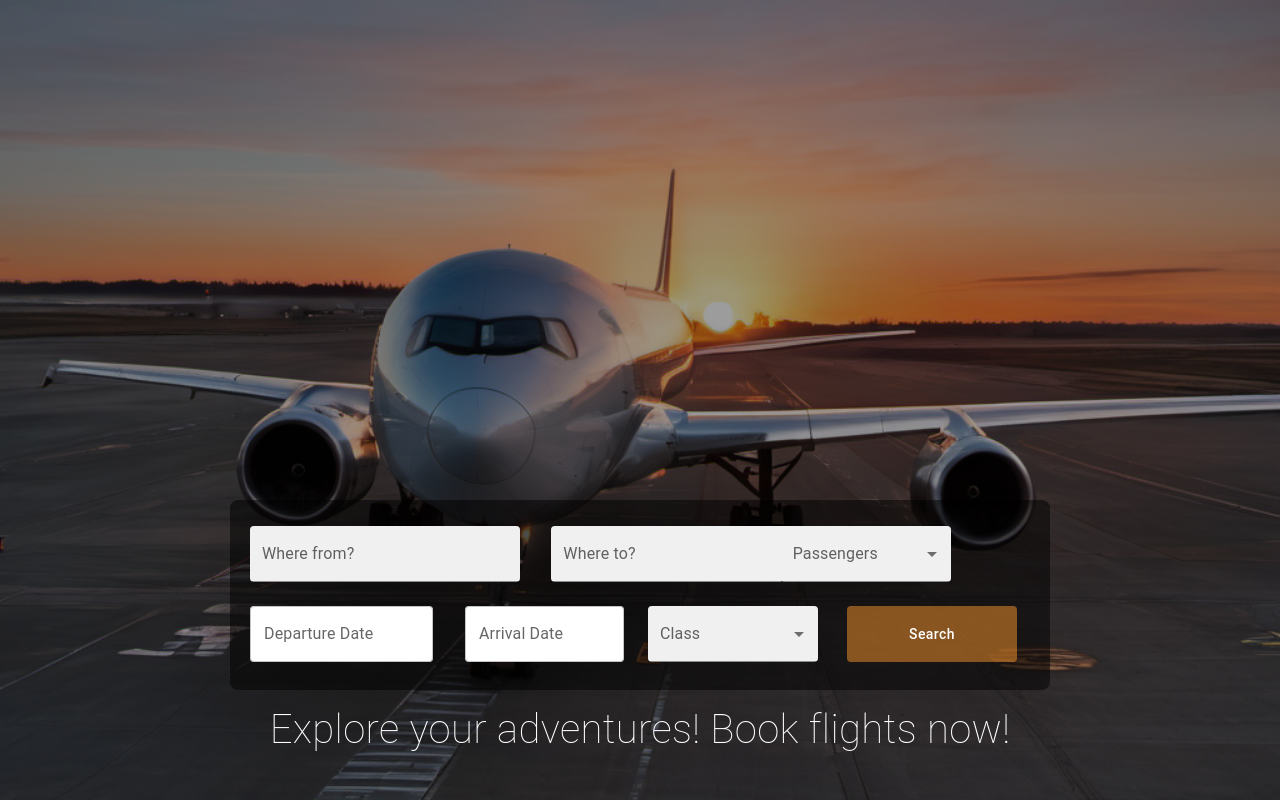
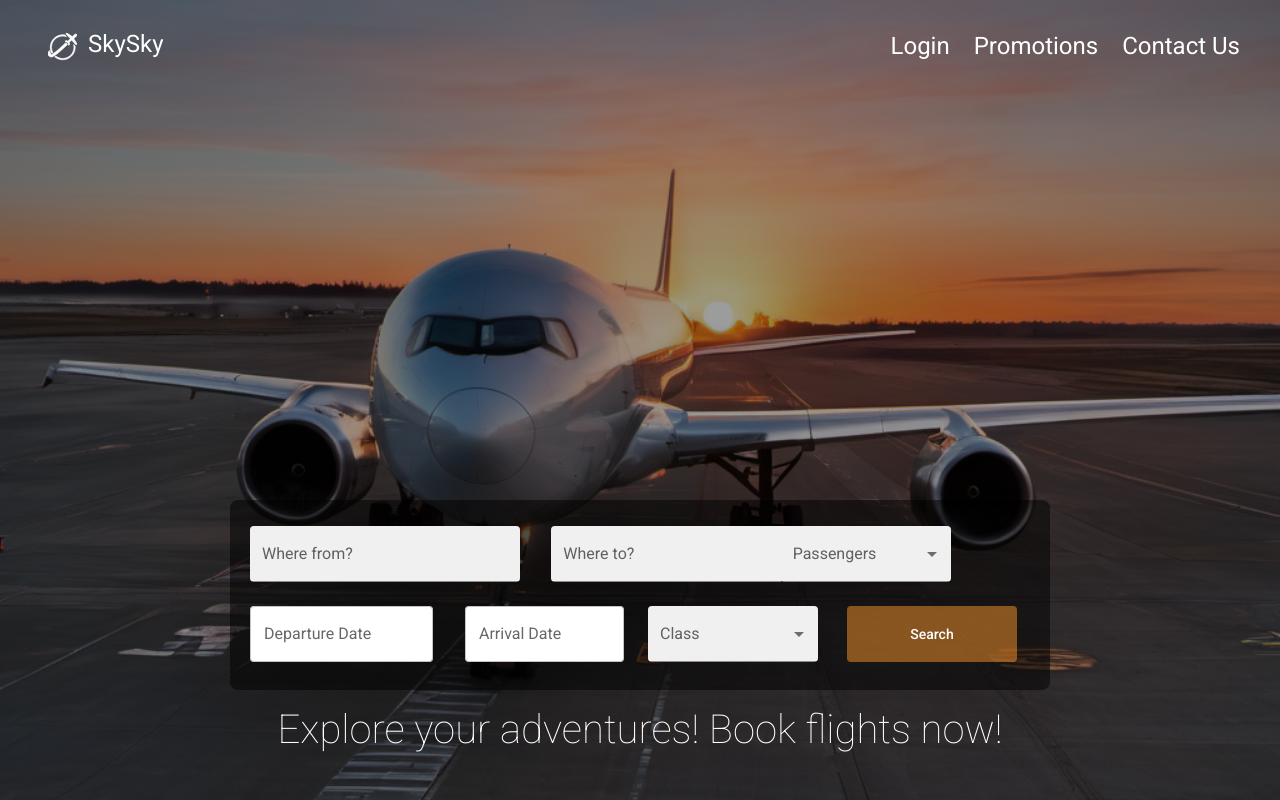
Before and after one commit to sashasupron/ticket-search, a Next.js app: page / in a window 1280 px wide. Built offline with nearby package versions, Linux system fonts and the light colour scheme.

Commit message:
Add navbar to layout

```diff
--- a/src/app/layout.tsx
+++ b/src/app/layout.tsx
@@ -1,24 +1,18 @@
-import type { Metadata } from "next";
-import localFont from "next/font/local";
+"use client";
 import "./globals.css";
 
+import "@/components/App.css";
+import { createTheme, ThemeProvider } from "@mui/material/styles";
+import React from "react";
+
+import NavBar from "@/components/navigation/navigation";
 import "./index.css";
 
-const geistSans = localFont({
-  src: "./fonts/GeistVF.woff",
-  variable: "--font-geist-sans",
-  weight: "100 900",
+const theme = createTheme({
+  typography: {
+    fontFamily: "Roboto, sans-serif",
+  },
 });
-const geistMono = localFont({
-  src: "./fonts/GeistMonoVF.woff",
-  variable: "--font-geist-mono",
-  weight: "100 900",
-});
-
-export const metadata: Metadata = {
-  title: "Create Next App",
-  description: "Generated by create next app",
-};
 
 export default function RootLayout({
   children,
@@ -27,10 +21,11 @@ export default function RootLayout({
 }>) {
   return (
     <html lang="en">
-      <body
-        className={`${geistSans.variable} ${geistMono.variable} antialiased`}
-      >
-        {children}
+      <body>
+        <ThemeProvider theme={theme}>
+          <NavBar />
+          {children}
+        </ThemeProvider>
       </body>
     </html>
   );
--- a/src/components/App.tsx
+++ b/src/components/App.tsx
@@ -1,22 +1,15 @@
-import React from 'react';
-import MainPage from './main-page/main_page';
-import './App.css';
-import NavBar from './navigation/navigation';
-import Tekst from './main-page/temp';
-import { createTheme, ThemeProvider } from '@mui/material/styles';
-
-const theme = createTheme({
-  typography: {
-      fontFamily: 'Roboto, sans-serif',
-  },
-});
+import { ThemeProvider } from "@mui/material/styles";
+import "./App.css";
+import MainPage from "./main-page/main_page";
+import Tekst from "./main-page/temp";
+import NavBar from "./navigation/navigation";
 
 function App() {
   return (
     <ThemeProvider theme={theme}>
-        <NavBar />
-        <MainPage />
-        <Tekst />
+      <NavBar />
+      <MainPage />
+      <Tekst />
     </ThemeProvider>
   );
 }
--- a/src/components/navigation/navigation.tsx
+++ b/src/components/navigation/navigation.tsx
@@ -1,7 +1,8 @@
-import React, { useState, useEffect } from 'react';
-import { AppBar, Toolbar, Typography, SvgIcon, Box } from '@mui/material';
-import './navigation.css';
-import airplaneIcon from './airplane-travelling-around-earth-svgrepo-com.svg';
+import { AppBar, Box, SvgIcon, Toolbar, Typography } from "@mui/material";
+import Image from "next/image";
+import { useEffect, useState } from "react";
+import airplaneIcon from "./airplane-travelling-around-earth-svgrepo-com.svg";
+import "./navigation.css";
 
 export default function NavBar() {
   const [isScrolled, setIsScrolled] = useState(false); // Состояние для отслеживания прокрутки
@@ -16,42 +17,65 @@ export default function NavBar() {
       }
     };
 
-        window.addEventListener('scroll', handleScroll); // Добавляем обработчик события прокрутки
+    window.addEventListener("scroll", handleScroll); // Добавляем обработчик события прокрутки
 
     return () => {
-            window.removeEventListener('scroll', handleScroll); // Удаляем обработчик события при размонтировании компонента
+      window.removeEventListener("scroll", handleScroll); // Удаляем обработчик события при размонтировании компонента
     };
   }, []);
 
   return (
     <AppBar
-            position = "fixed"
-            className = {isScrolled ? 'scrolled' : 'transparent'}
-            sx = {{ bgcolor: isScrolled ? '#69451e' : 'transparent',
-                height : 80,
-                paddingTop : 1.5,
-                paddingLeft : 3,
+      position="fixed"
+      className={isScrolled ? "scrolled" : "transparent"}
+      sx={{
+        bgcolor: isScrolled ? "#69451e" : "transparent",
+        height: 80,
+        paddingTop: 1.5,
+        paddingLeft: 3,
       }}
-            elevation = {isScrolled ? 4 : 0}>
-
-<Toolbar sx={{ display: 'flex', justifyContent: 'space-between', alignItems: 'center' }}>
-                <Box sx={{ display: 'flex', alignItems: 'center' }}>
+      elevation={isScrolled ? 4 : 0}
+    >
+      <Toolbar
+        sx={{
+          display: "flex",
+          justifyContent: "space-between",
+          alignItems: "center",
+        }}
+      >
+        <Box sx={{ display: "flex", alignItems: "center" }}>
           <SvgIcon component="span">
-                        <img src={airplaneIcon} alt="Airplane Icon" style={{ width: '120%', height: 'auto' }} />
+            <Image
+              src={airplaneIcon}
+              alt="Airplane Icon"
+              style={{ width: "120%", height: "auto" }}
+            />
           </SvgIcon>
-                    <Typography variant="h5" component="div" sx={{ fontFamily: 'Roboto', marginLeft: 2 }}>
+          <Typography
+            variant="h5"
+            component="div"
+            sx={{ fontFamily: "Roboto", marginLeft: 2 }}
+          >
             SkySky
           </Typography>
         </Box>
 
-                <Box sx={{ display: 'flex', alignItems: 'center' }}>
-                    <Typography variant="h5" component="div" sx={{ marginTop: 0.5,  }}>
+        <Box sx={{ display: "flex", alignItems: "center" }}>
+          <Typography variant="h5" component="div" sx={{ marginTop: 0.5 }}>
             Login
           </Typography>
-                    <Typography variant="h5" component="div" sx={{ marginTop: 0.5, marginLeft: 3 }}>
+          <Typography
+            variant="h5"
+            component="div"
+            sx={{ marginTop: 0.5, marginLeft: 3 }}
+          >
             Promotions
           </Typography>
-                    <Typography variant="h5" component="div" sx={{ marginTop: 0.5, marginLeft: 3, marginRight : 2, }}>
+          <Typography
+            variant="h5"
+            component="div"
+            sx={{ marginTop: 0.5, marginLeft: 3, marginRight: 2 }}
+          >
             Contact Us
           </Typography>
         </Box>
```
Lines whose indentation alone changed are shown as unchanged.
